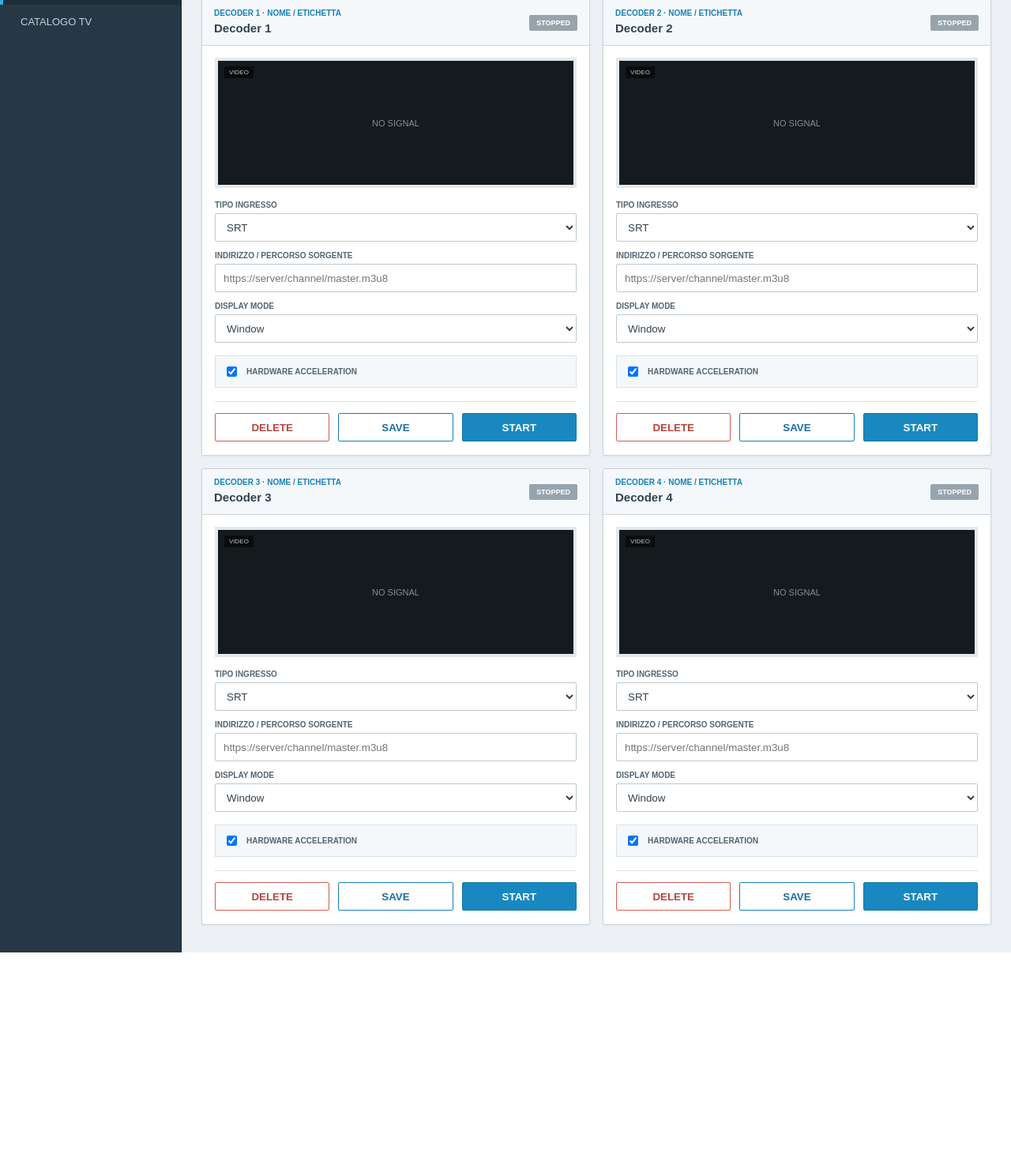
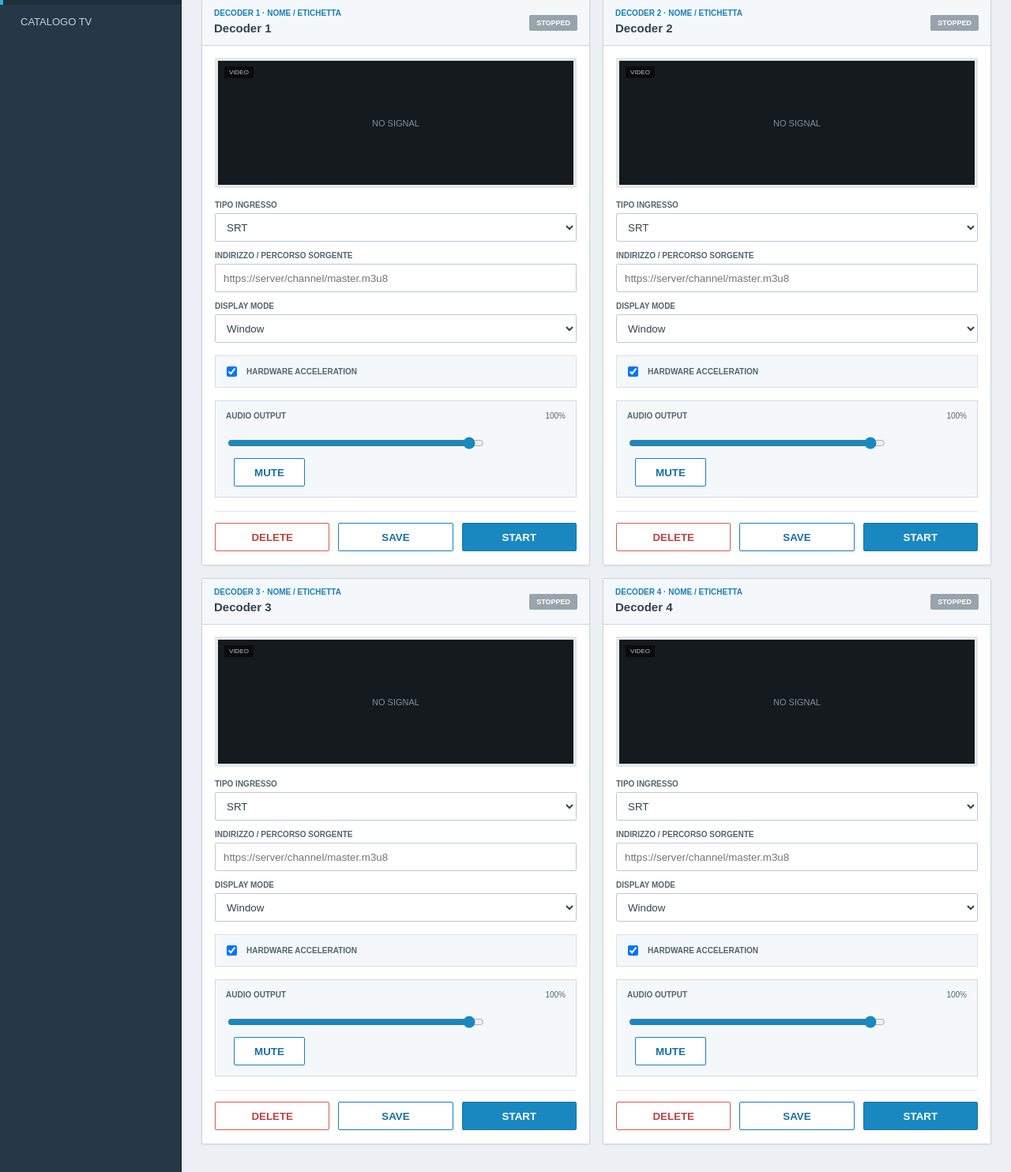
Before and after one commit to bennybolognino-bit/BB-Stream-Gateway, a FastAPI app: page /decoder in a window 1280 px wide. Shown: the part 178-1662 px from the top of the page at 79% size. Before the commit the page ends 1384 px from the top, so only its background shows below. Run offline with FastAPI, Linux system fonts and the light colour scheme.

Commit message:
Add per-decoder audio controls

```diff
--- a/app/static/decoder.html
+++ b/app/static/decoder.html
@@ -4,7 +4,7 @@
     <meta charset="UTF-8">
     <meta name="viewport" content="width=device-width, initial-scale=1">
     <title>Decoder | BB Stream Gateway</title>
-    <link rel="stylesheet" href="/static/gateway.css">
+    <link rel="stylesheet" href="/static/gateway.css?v=audio3">
 </head>
 <body>
 <div class="layout">
@@ -49,6 +49,6 @@
 </div>
 
 <div id="notice" class="notice"></div>
-<script src="/static/decoder.js"></script>
+<script src="/static/decoder.js?v=audio3"></script>
 </body>
 </html>
--- a/app/static/decoder.js
+++ b/app/static/decoder.js
@@ -90,6 +90,35 @@ function renderDecoder(channel) {
             </label>
         </div>
 
+        <div class="audio-panel">
+            <div class="audio-title">
+                <strong>AUDIO OUTPUT</strong>
+                <span id="volume-value-${channel.id}">
+                    ${channel.volume ?? 100}%
+                </span>
+            </div>
+
+            <input
+                class="volume-slider"
+                id="volume-${channel.id}"
+                type="range"
+                min="0"
+                max="100"
+                value="${channel.volume ?? 100}"
+                oninput="previewVolume(${channel.id})"
+                onchange="setDecoderAudio(${channel.id})"
+            >
+
+            <button
+                id="mute-${channel.id}"
+                class="audio-mute ${channel.muted ? "muted" : ""}"
+                data-muted="${channel.muted ? "true" : "false"}"
+                onclick="toggleDecoderMute(${channel.id})"
+            >
+                ${channel.muted ? "UNMUTE" : "MUTE"}
+            </button>
+        </div>
+
         <div class="actions">
             <button class="delete"
                 onclick="deleteDecoder(${channel.id})"
@@ -179,3 +208,42 @@ async function deleteDecoder(id) {
         notify(error.message, true);
     }
 }
+
+function previewVolume(id) {
+    const volume = document.getElementById(`volume-${id}`).value;
+    document.getElementById(`volume-value-${id}`).textContent =
+        `${volume}%`;
+}
+
+async function setDecoderAudio(id, mutedValue = null) {
+    const slider = document.getElementById(`volume-${id}`);
+    const muteButton = document.getElementById(`mute-${id}`);
+
+    const muted = mutedValue === null
+        ? muteButton.dataset.muted === "true"
+        : mutedValue;
+
+    try {
+        const result = await api(`/api/decoders/${id}/audio`, {
+            method: "PUT",
+            headers: {"Content-Type": "application/json"},
+            body: JSON.stringify({
+                volume: Number(slider.value),
+                muted: muted
+            })
+        });
+
+        muteButton.dataset.muted = String(result.muted);
+        muteButton.textContent = result.muted ? "UNMUTE" : "MUTE";
+        muteButton.classList.toggle("muted", result.muted);
+    } catch (error) {
+        notify(error.message, true);
+    }
+}
+
+async function toggleDecoderMute(id) {
+    const button = document.getElementById(`mute-${id}`);
+    const currentlyMuted = button.dataset.muted === "true";
+
+    await setDecoderAudio(id, !currentlyMuted);
+}
--- a/app/static/gateway.css
+++ b/app/static/gateway.css
@@ -390,3 +390,38 @@ select:disabled {
     background: white;
     border-color: #d65b54;
 }
+.audio-panel {
+    margin-top: 16px;
+    padding: 13px;
+    background: #f5f8fa;
+    border: 1px solid #d1dbe1;
+}
+
+.audio-title {
+    margin-bottom: 10px;
+    display: flex;
+    justify-content: space-between;
+    color: #526570;
+    font-size: 10px;
+}
+
+.volume-slider {
+    width: calc(100% - 105px);
+    min-height: auto;
+    vertical-align: middle;
+    accent-color: #1988c1;
+}
+
+.audio-mute {
+    width: 90px;
+    margin-left: 10px;
+    color: #176fa5;
+    background: white;
+    border-color: #1680b9;
+}
+
+.audio-mute.muted {
+    color: white;
+    background: #d65b54;
+    border-color: #c84a44;
+}
--- a/requirements.txt
+++ b/requirements.txt
@@ -1,3 +1,4 @@
 fastapi
 uvicorn[standard]
 pydantic
+pycaw
```
Also changed, not shown: app/api/decoders.py (+18 -0 lines), app/services/decoder_manager.py (+93 -1 lines).
